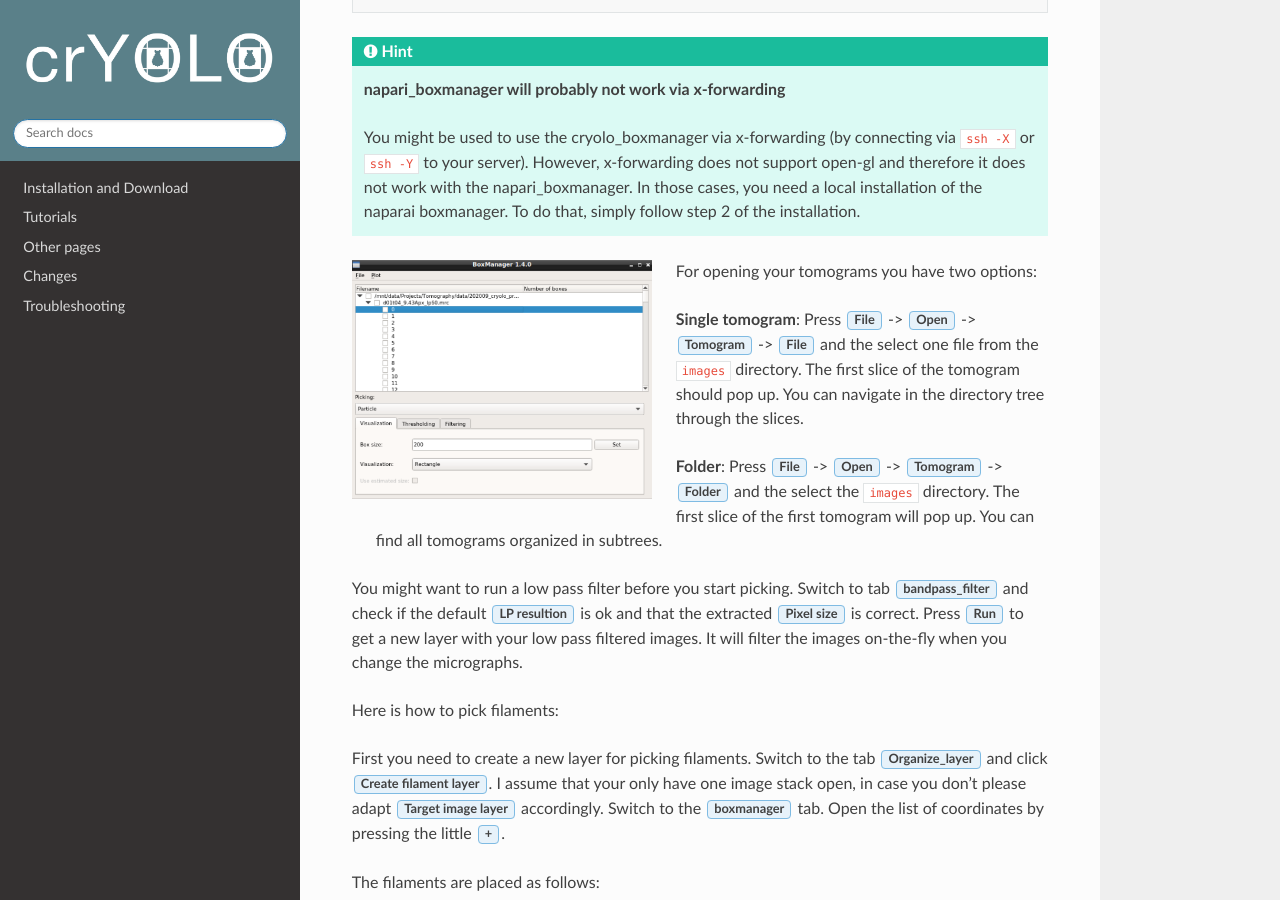
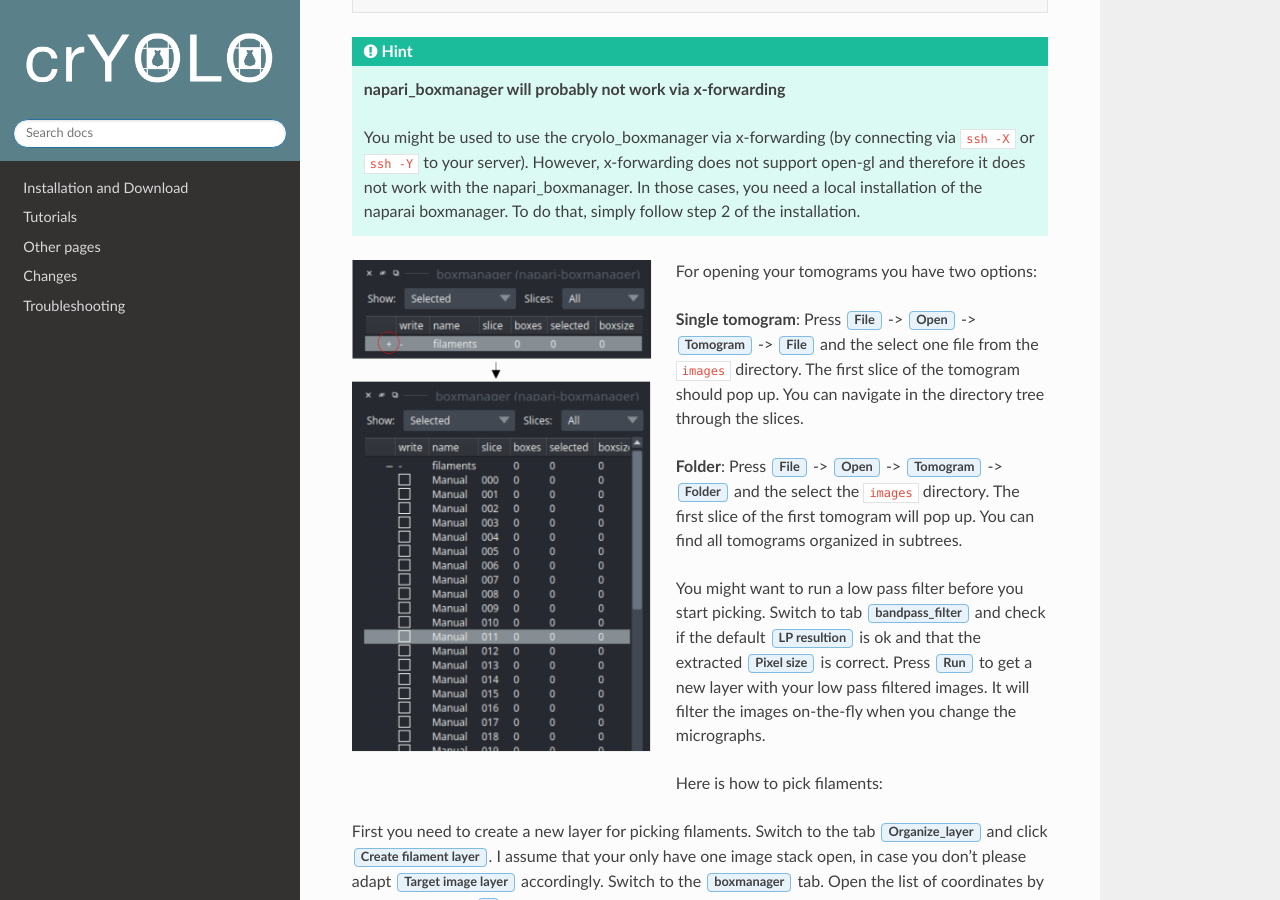
Before and after one commit to MPI-Dortmund/cryolo, a Sphinx documentation site: the page built from source/tutorials/data_preparation_filament_tomo.rst, in a window 1280 px wide and 900 px high, scrolled down 711 px. Built offline with Sphinx 7.4.7 and the Read the Docs theme 2.0.0, drawn with Linux system fonts in a browser that asks for light colours.

Commit message:
add new napari image

```diff
--- a/source/tutorials/data_preparation_filament_tomo.rst
+++ b/source/tutorials/data_preparation_filament_tomo.rst
@@ -1,6 +1,6 @@
 .. include:: text_modules/data_prep_filament_startbm_tomo.rst
 
-.. image:: ../img/cryolo_bm_tomo_folder_202103.png
+.. image:: ../img/napari/boxmanager_tomo_filament_uncollapse.png
     :width: 300
     :align: left
 
```
Also changed, not shown: source/img/napari/boxmanager_tomo_filament_uncollapse.png (added).
